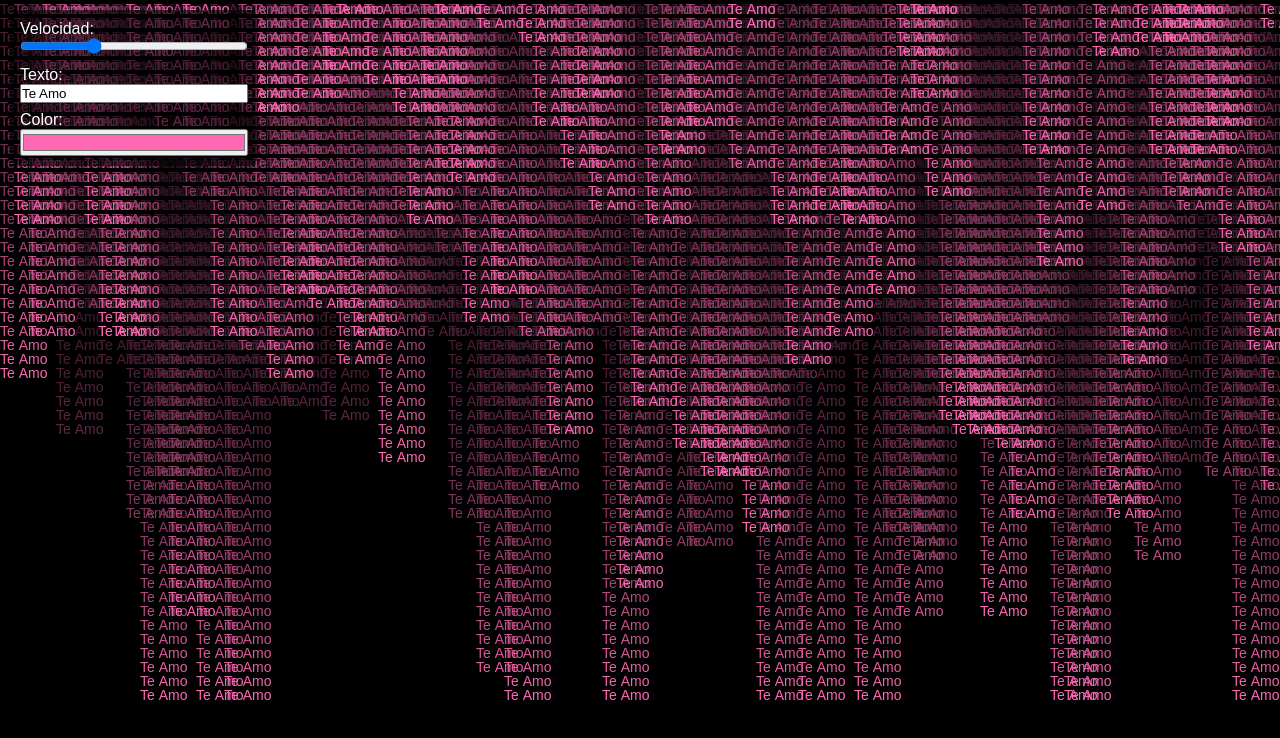
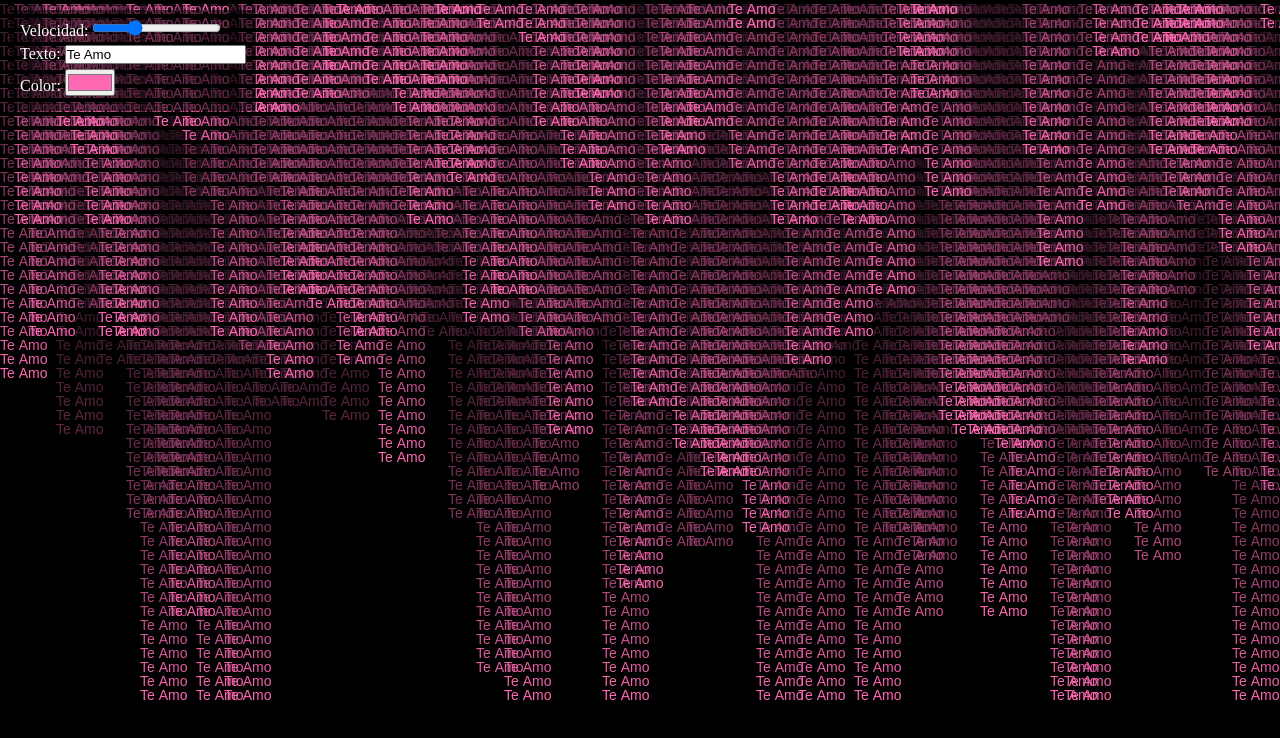
Before and after one commit to sxnchzf/Matrix, a plain HTML site: page index.html in a window 1280 px wide. Drawn offline with Linux system fonts and the light colour scheme.

Commit message:
Update style.css

```diff
--- a/style.css
+++ b/style.css
@@ -1,41 +1,31 @@
-* {
+*{
     margin: 0;
     padding: 0;
     box-sizing: border-box;
 }
 
-body {
+body{
+    margin: 0;
     overflow: hidden;
     background: black;
-  height: 100vh;
-  width: 100vw;
 }
 
-canvas {
+canvas{
     display: block;
-  position: absolute;
-  top: 0;
-  left: 0;
-  z-index: 0;
 }
 
-.Controles {
-  position: fixed;
+.Controles{
+  position: absolute;
   top: 10px;
   left: 10px;
-  background: rgba(0, 0, 0, 0.6);
+  background: rgba(0, 0, 0, 0.5);
   padding: 10px;
-  border-radius: 10px;
+  border-radius: 8px;
   z-index: 10;
-  color: white;
-  display: flex;
-  flex-direction: column;
-  gap: 8px;
-  font-family: Arial, sans-serif;
 }
 
-.Controles input[type="range"],
-.Controles input[type="text"],
-.Controles input[type="color"] {
-  width: 100%;
+.Controles label{
+  display: block;
+  margin-bottom: 5px;
+  color: white;
 }
```
Lines whose indentation alone changed are shown as unchanged.
